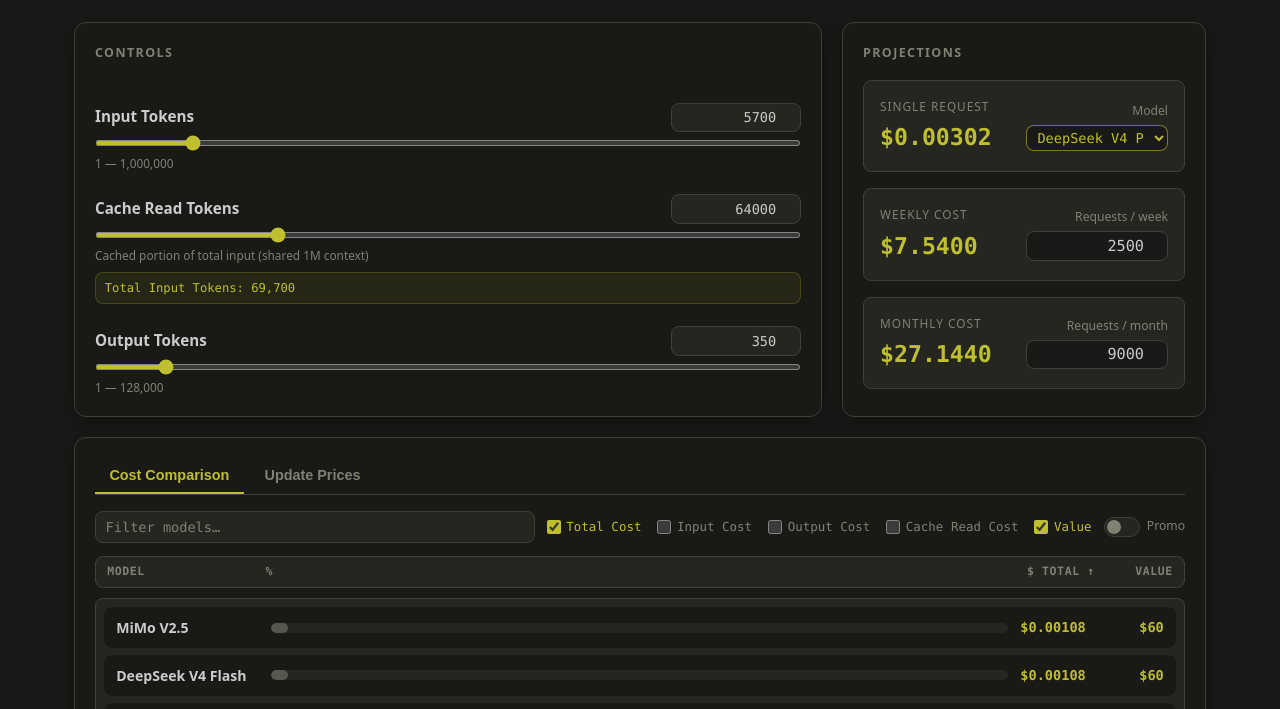
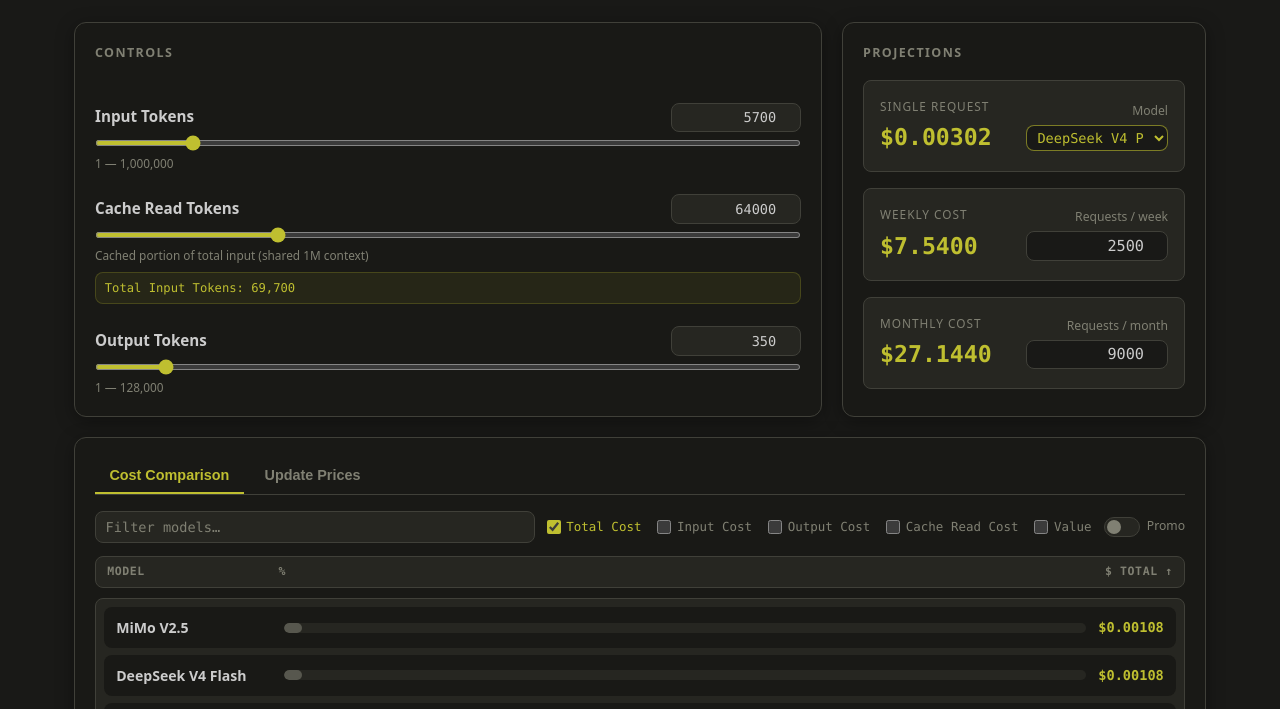
Before and after one commit to Asura7170/opencode-go-cost-visualizer, a website: page index.html in a window 1280 px wide. Shown: the part 82-791 px from the top of the page. Drawn offline with Linux system fonts and the light colour scheme.

Commit message:
fix: reduce VALUE column width and uncheck by default

```diff
--- a/app.js
+++ b/app.js
@@ -362,7 +362,7 @@ function renderCostComparison(effectiveModels, selectedResult) {
   const valueCols = visibleCols.length;
   const promoCol = state.showPromo ? 1 : 0;
   const gridCols = `minmax(140px, 0.2fr) 1fr` +
-    (valueCols > 0 ? ` repeat(${valueCols}, minmax(70px, auto))` : "") +
+    (valueCols > 0 ? ` repeat(${valueCols}, minmax(70px, max-content))` : "") +
     (promoCol > 0 ? " 60px" : "");
 
   header.style.gridTemplateColumns = gridCols;
--- a/index.html
+++ b/index.html
@@ -238,7 +238,7 @@
                                 Cache Read Cost
                             </label>
                             <label class="col-check">
-                                <input type="checkbox" data-col="value" checked />
+                                <input type="checkbox" data-col="value" />
                                 Value
                             </label>
                         </fieldset>
```
